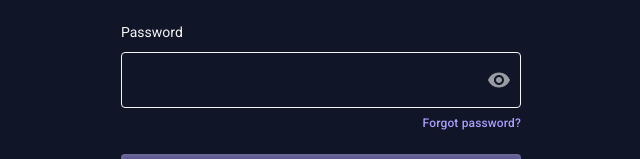
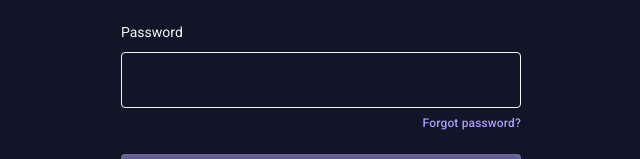
Before and after one commit to riyagupta9298/PitchPerfectHackathon, a React (Create React App) app in the folder pitchperfect/: page / in a window 1280 px wide. Shown: the part 437-596 px from the top of the page, without its empty margins (319-959 px from the left). Built offline with nearby package versions, Linux system fonts and the light colour scheme.

Commit message:
Pitch perfect code

```diff
--- a/pitchperfect/src/Component/Dashboard.js
+++ b/pitchperfect/src/Component/Dashboard.js
@@ -122,7 +122,7 @@ const Dashboard = ({ onStartQuestion, caseStudies, setCaseStudies }) => {
                                 Improve your Term Insurance Pitch
                             </Typography>
                             <Typography variant="body2" className="subtitle">
-                                Answer 5 targeted questions to gain actionable insights and connect with customers more effectively
+                                Answer {caseStudies.length} targeted questions to gain actionable insights and connect with customers more effectively
                             </Typography>
                             <Box className="module-score-footer">
                                 {isModuleCompleted &&
@@ -132,13 +132,13 @@ const Dashboard = ({ onStartQuestion, caseStudies, setCaseStudies }) => {
                                             <Box className="score-circle">
                                                 <CircularProgress
                                                     variant="determinate"
-                                                    value={overallModuleScore * 10}
+                                                    value={overallModuleScore}
                                                     size={45}
                                                     thickness={4}
                                                     className={`score-progress ${getProgressColor(overallModuleScore)}`}
                                                 />
                                                 <Typography className="score-value">
-                                                    {overallModuleScore * 10}
+                                                    {overallModuleScore}
                                                 </Typography>
                                             </Box>
                                         </Box>
--- a/pitchperfect/src/Component/Login.js
+++ b/pitchperfect/src/Component/Login.js
@@ -87,20 +87,6 @@ const Login = () => {
                                 type={showPassword ? "text" : "password"}
                                 value={formData.password}
                                 onChange={handleChange}
-                                slotProps={{
-                                    input: {
-                                        endAdornment: (
-                                            <InputAdornment position="end">
-                                                <IconButton
-                                                    onClick={() => setShowPassword(!showPassword)}
-                                                    edge="end"
-                                                >
-                                                    {showPassword ? <VisibilityOff /> : <Visibility />}
-                                                </IconButton>
-                                            </InputAdornment>
-                                        ),
-                                    },
-                                }}
                             />
                         </div>
 
--- a/pitchperfect/src/Component/QuestionAnalysis.js
+++ b/pitchperfect/src/Component/QuestionAnalysis.js
@@ -154,13 +154,13 @@ const QuestionAnalysis = ({ onBack, caseStudies, caseStudyId, onStartQuestion })
                             <div className="score-circle">
                                 <CircularProgress
                                     variant="determinate"
-                                    value={analysisData.overallScore * 10}
+                                    value={analysisData.overallScore}
                                     size={134}
                                     thickness={2}
                                     className={`score-progress ${getProgressColor(analysisData.overallScore)}`}
                                 />
                                 <Typography className="score-value">
-                                    {analysisData.overallScore * 10}
+                                    {analysisData.overallScore}
                                 </Typography>
                             </div>
                             <Typography className="metric-label">
```
